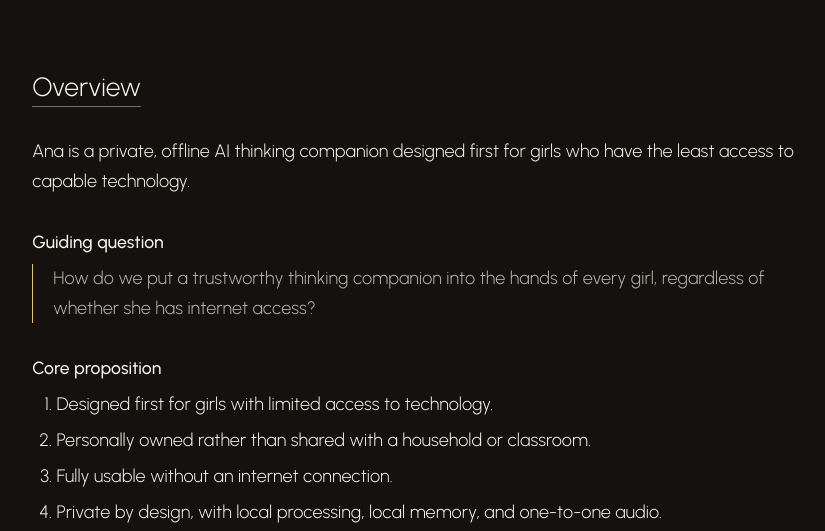
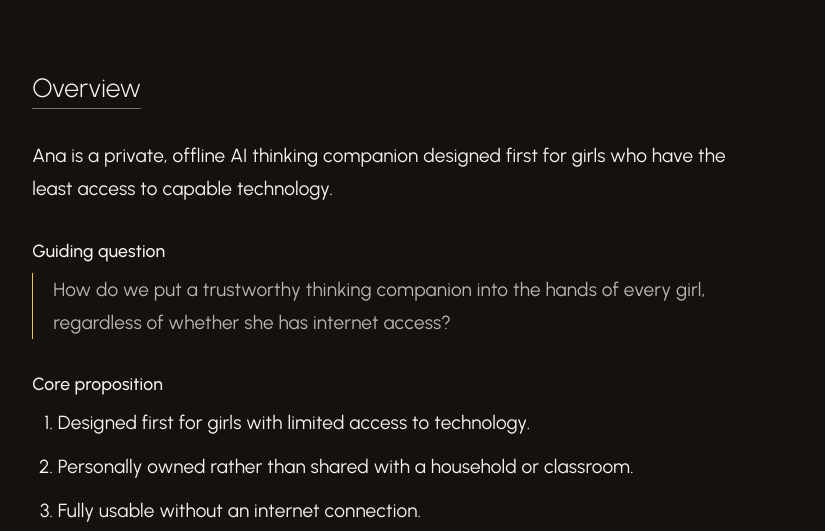
Before and after one commit to dannygoldfield/Ana, a plain HTML site: page docs/index.html in a window 1280 px wide. Shown: the part 223-754 px from the top of the page, without its empty margins (51-876 px from the left). Drawn offline with Linux system fonts and the light colour scheme.

Commit message:
Improve Ana document readability

```diff
--- a/docs/styles.css
+++ b/docs/styles.css
@@ -20,10 +20,10 @@ body {
   background: var(--background);
   color: var(--foreground);
   font-family: "Urbanist", -apple-system, BlinkMacSystemFont, "Segoe UI", sans-serif;
-  font-size: 18px;
-  font-weight: 300;
-  line-height: 1.65;
-  letter-spacing: 0.005em;
+  font-size: 19px;
+  font-weight: 400;
+  line-height: 1.75;
+  letter-spacing: 0.01em;
 }
 
 .markdown-body {
@@ -34,7 +34,7 @@ body {
 }
 
 article {
-  max-width: 780px;
+  max-width: 720px;
 }
 
 .document-header {
@@ -88,7 +88,7 @@ blockquote,
 ol,
 ul {
   margin-top: 0;
-  margin-bottom: 18px;
+  margin-bottom: 24px;
 }
 
 ol,
@@ -97,7 +97,7 @@ ul {
 }
 
 li + li {
-  margin-top: 0.35em;
+  margin-top: 0.55em;
 }
 
 strong {
@@ -139,7 +139,7 @@ blockquote > :last-child {
 
 @media (max-width: 600px) {
   body {
-    font-size: 17px;
+    font-size: 18px;
   }
 
   .markdown-body {
```
